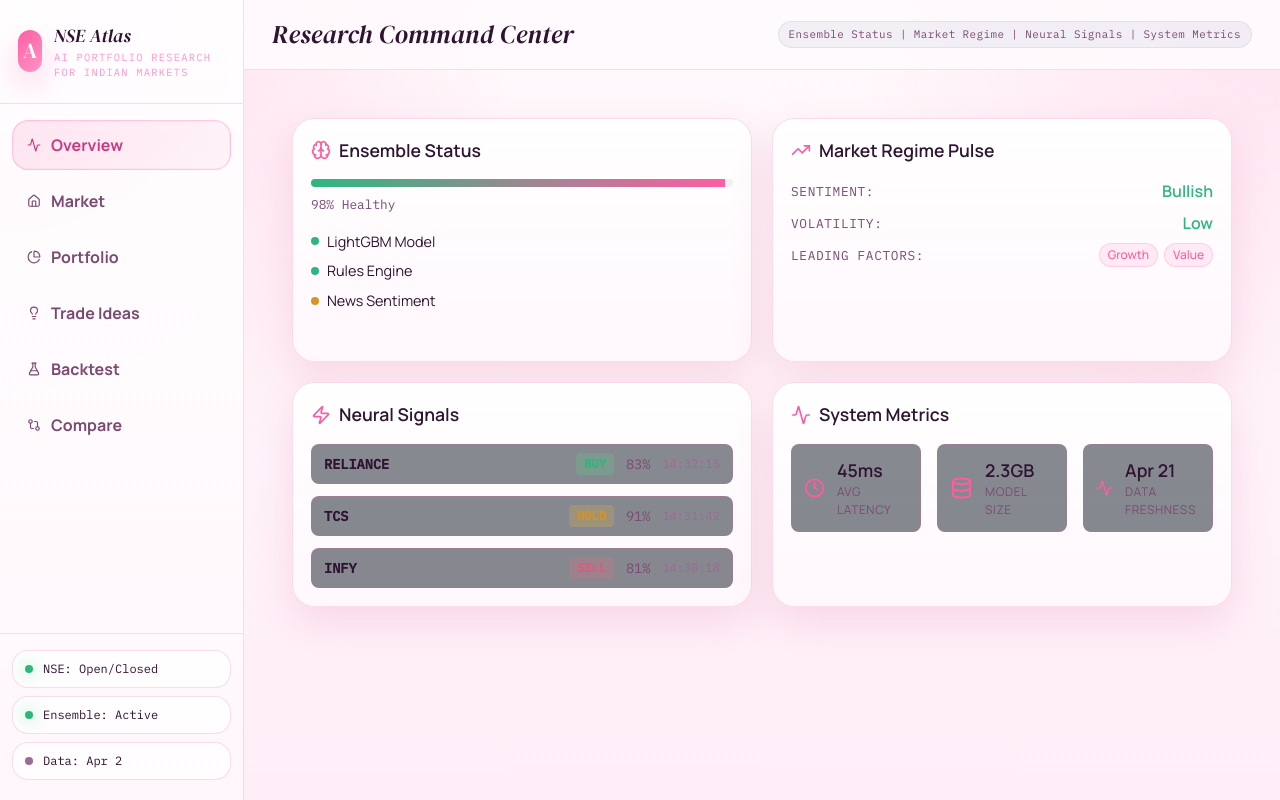
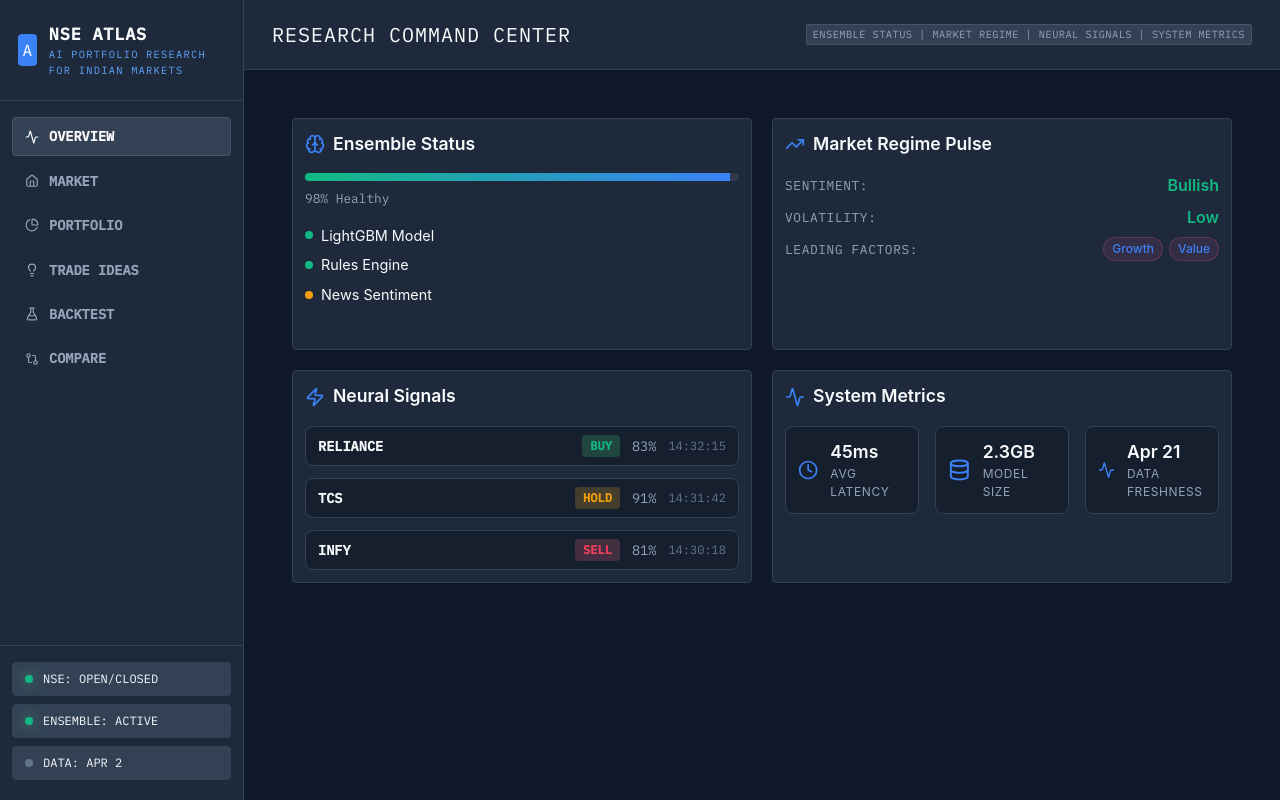
Before and after one commit to shahpruthaa/capstone, a React (Vite) app: page / in a window 1280 px wide. Built offline with nearby package versions, Linux system fonts and the light colour scheme; no server answers.

Commit message:
style: implement dark mode UI overhaul with terminal-inspired aesthetic and layout adjustments

```diff
--- a/src/components/MetricCard.tsx
+++ b/src/components/MetricCard.tsx
@@ -17,7 +17,7 @@ export function MetricCard({ label, value, sub, color = 'slate', trend, icon }:
         blue: 'text-blue-600',
         amber: 'text-amber-600',
         purple: 'text-violet-600',
-        slate: 'text-slate-800',
+        slate: 'text-slate-50',
     };
 
     const TrendIcon = trend === 'up' ? TrendingUp : trend === 'down' ? TrendingDown : Minus;
@@ -32,7 +32,7 @@ export function MetricCard({ label, value, sub, color = 'slate', trend, icon }:
                     {icon && <span className="text-slate-400">{icon}</span>}
                 </div>
             </div>
-            <p className={`text-2xl font-bold ${colorMap[color]}`}>{value}</p>
+            <p className={`text-xl font-bold font-mono ${colorMap[color]}`}>{value}</p>
             {sub && <p className="text-xs text-slate-400 mt-1">{sub}</p>}
         </div>
     );
--- a/src/components/PortfolioWorkspace.tsx
+++ b/src/components/PortfolioWorkspace.tsx
@@ -16,7 +16,7 @@ export function PortfolioWorkspace({ onPortfolioGenerated, portfolio }: Props) {
 
   return (
     <div className="space-y-6">
-      <div className="card p-5">
+      <div className="card p-4">
         <p className="section-title">Portfolio Workflow</p>
         <div className="flex flex-wrap items-center justify-between gap-4">
           <div>
@@ -25,7 +25,7 @@ export function PortfolioWorkspace({ onPortfolioGenerated, portfolio }: Props) {
               Step 1: define the mandate. Step 2: review the recommended portfolio. Step 3: compare it against your real holdings using the same research stack.
             </p>
           </div>
-          <div className="flex gap-2 rounded-2xl border border-slate-700/60 bg-slate-950/40 p-1">
+          <div className="flex gap-2 rounded-sm border border-slate-700 bg-slate-800/50 p-1">
             <button
               className={`${view === 'build' ? 'btn-primary' : 'btn-secondary'} px-4 py-2 text-sm`}
               onClick={() => setView('build')}
@@ -43,7 +43,7 @@ export function PortfolioWorkspace({ onPortfolioGenerated, portfolio }: Props) {
       </div>
 
       {portfolio?.regimeWarning && (
-        <div className="rounded-xl border border-amber-500/30 bg-amber-500/10 p-4">
+        <div className="rounded-sm border border-amber-500/30 bg-amber-500/10 p-4">
           <div className="flex gap-3">
             <div className="text-amber-500">
               <svg xmlns="http://www.w3.org/2000/svg" width="20" height="20" fill="none" viewBox="0 0 24 24" stroke="currentColor" strokeWidth={2}>
--- a/src/index.css
+++ b/src/index.css
@@ -2,27 +2,27 @@
 @import "tailwindcss";
 
 :root {
-  --bg: #fff6fb;
-  --bg-elev: #ffffff;
-  --bg-elev-2: #fff0f7;
-  --bg-soft: rgba(255, 93, 162, 0.08);
-  --line: rgba(229, 90, 150, 0.2);
-  --line-strong: rgba(229, 90, 150, 0.35);
-  --text: #2f1431;
-  --text-muted: #7a4b72;
-  --text-dim: #9b6b91;
-  --accent: #ff5da2;
-  --accent-2: #ff96c7;
-  --accent-warm: #ffc46b;
-  --good: #2db77f;
-  --warn: #d79326;
-  --bad: #d95b7d;
-  --shadow: 0 16px 42px rgba(204, 82, 137, 0.16);
-  --radius: 22px;
+  --bg: #0f172a;          /* slate-900 */
+  --bg-elev: #1e293b;     /* slate-800 */
+  --bg-elev-2: #334155;   /* slate-700 */
+  --bg-soft: rgba(148, 163, 184, 0.08); /* slate-400 / 8% */
+  --line: #334155;        /* slate-700 */
+  --line-strong: #475569; /* slate-600 */
+  --text: #f8fafc;        /* slate-50 */
+  --text-muted: #94a3b8;  /* slate-400 */
+  --text-dim: #64748b;    /* slate-500 */
+  --accent: #3b82f6;      /* blue-500 */
+  --accent-2: #60a5fa;    /* blue-400 */
+  --accent-warm: #f59e0b; /* amber-500 */
+  --good: #10b981;        /* emerald-500 */
+  --warn: #f59e0b;        /* amber-500 */
+  --bad: #f43f5e;         /* rose-500 */
+  --shadow: none;         /* NO SHADOWS for Bloomberg aesthetic */
+  --radius: 4px;          /* Sharp, slightly rounded corners */
   --sidebar-w: 244px;
   --topbar-h: 70px;
-  --font-display: "DM Serif Display", serif;
-  --font-ui: "Manrope", sans-serif;
+  --font-display: "IBM Plex Mono", monospace;
+  --font-ui: "Inter", "Manrope", sans-serif;
   --font-mono: "IBM Plex Mono", monospace;
 }
 
@@ -34,10 +34,7 @@
 
 html {
   min-height: 100%;
-  background:
-    radial-gradient(circle at top left, rgba(255, 93, 162, 0.2), transparent 34%),
-    radial-gradient(circle at top right, rgba(255, 150, 199, 0.22), transparent 28%),
-    linear-gradient(180deg, #fff9fc 0%, #ffeef7 100%);
+  background: var(--bg);
   color: var(--text);
   font-family: var(--font-ui);
   -webkit-font-smoothing: antialiased;
@@ -88,11 +85,8 @@ a {
   position: fixed;
   inset: 0 auto 0 0;
   width: var(--sidebar-w);
-  background:
-    linear-gradient(180deg, rgba(255, 255, 255, 0.95), rgba(255, 246, 251, 0.96)),
-    radial-gradient(circle at top left, rgba(255, 93, 162, 0.12), transparent 42%);
+  background: var(--bg-elev);
   border-right: 1px solid var(--line);
-  backdrop-filter: blur(18px);
   display: flex;
   flex-direction: column;
   z-index: 40;
@@ -116,8 +110,7 @@ a {
   align-items: center;
   justify-content: space-between;
   border-bottom: 1px solid var(--line);
-  background: rgba(255, 250, 253, 0.9);
-  backdrop-filter: blur(18px);
+  background: var(--bg-elev);
 }
 
 .app-main {
@@ -136,14 +129,13 @@ a {
 .logo-mark {
   display: grid;
   place-items: center;
-  width: 42px;
-  height: 42px;
-  border-radius: 14px;
-  background: linear-gradient(135deg, var(--accent), var(--accent-2));
+  width: 32px;
+  height: 32px;
+  border-radius: 4px;
+  background: var(--accent);
   color: #ffffff;
-  font-family: var(--font-display);
-  font-size: 1.35rem;
-  box-shadow: 0 14px 30px rgba(255, 93, 162, 0.25);
+  font-family: var(--font-mono);
+  font-size: 1rem;
 }
 
 .logo-text-wrap {
@@ -151,10 +143,11 @@ a {
 }
 
 .logo-name {
-  font-family: var(--font-display);
-  font-size: 1.15rem;
-  font-style: italic;
-  letter-spacing: 0.01em;
+  font-family: var(--font-mono);
+  font-size: 1.05rem;
+  font-weight: 700;
+  letter-spacing: 0.05em;
+  text-transform: uppercase;
 }
 
 .logo-tag {
@@ -176,14 +169,17 @@ a {
 .nav-item {
   width: 100%;
   border: 1px solid transparent;
-  border-radius: 16px;
+  border-radius: 4px;
   background: transparent;
   color: var(--text-muted);
-  padding: 12px 14px;
+  padding: 8px 12px;
   display: flex;
   align-items: center;
   gap: 10px;
-  font-weight: 700;
+  font-weight: 600;
+  font-family: var(--font-mono);
+  font-size: 0.85rem;
+  text-transform: uppercase;
   transition: 160ms ease;
   text-align: left;
 }
@@ -196,10 +192,9 @@ a {
 }
 
 .nav-item.active {
-  background: linear-gradient(135deg, rgba(255, 93, 162, 0.14), rgba(255, 143, 192, 0.08));
-  border-color: rgba(255, 93, 162, 0.28);
-  color: #c73a84;
-  box-shadow: inset 0 0 0 1px rgba(255, 93, 162, 0.06);
+  background: var(--bg-elev-2);
+  border-color: var(--line-strong);
+  color: var(--text);
 }
 
 .sidebar-bottom {
@@ -215,9 +210,12 @@ a {
   align-items: center;
   gap: 10px;
   border: 1px solid var(--line);
-  border-radius: 16px;
-  background: rgba(255, 255, 255, 0.75);
-  padding: 10px 12px;
+  border-radius: 4px;
+  background: var(--bg-elev-2);
+  padding: 8px 12px;
+  font-family: var(--font-mono);
+  font-size: 0.75rem;
+  text-transform: uppercase;
 }
 
 .status-dot {
@@ -244,25 +242,22 @@ a {
 }
 
 .page-title {
-  font-family: var(--font-display);
-  font-size: 1.6rem;
-  font-style: italic;
-  letter-spacing: 0.01em;
+  font-family: var(--font-mono);
+  font-size: 1.25rem;
+  text-transform: uppercase;
+  letter-spacing: 0.05em;
 }
 
 .card,
 .metric-card {
-  background:
-    linear-gradient(180deg, rgba(255, 255, 255, 0.98), rgba(255, 247, 252, 0.96)),
-    radial-gradient(circle at top left, rgba(255, 93, 162, 0.08), transparent 42%);
+  background: var(--bg-elev);
   border: 1px solid var(--line);
   border-radius: var(--radius);
-  box-shadow: var(--shadow);
   color: var(--text);
 }
 
 .metric-card {
-  padding: 18px;
+  padding: 12px;
 }
 
 .section-title {
@@ -279,88 +274,52 @@ a {
   display: inline-flex;
   align-items: center;
   gap: 6px;
-  padding: 4px 10px;
-  border-radius: 999px;
+  padding: 2px 6px;
+  border-radius: 2px;
   border: 1px solid transparent;
   font-family: var(--font-mono);
-  font-size: 0.68rem;
+  font-size: 0.65rem;
   letter-spacing: 0.04em;
+  text-transform: uppercase;
 }
 
-.badge-neutral {
-  background: rgba(148, 163, 184, 0.12);
-  border-color: rgba(148, 163, 184, 0.18);
-  color: var(--text-muted);
-}
-
-.badge-green {
-  background: rgba(74, 222, 128, 0.14);
-  border-color: rgba(74, 222, 128, 0.22);
-  color: #8df0ae;
-}
-
-.badge-red {
-  background: rgba(251, 113, 133, 0.14);
-  border-color: rgba(251, 113, 133, 0.22);
-  color: #ff9fb0;
-}
-
-.badge-blue {
-  background: rgba(96, 165, 250, 0.14);
-  border-color: rgba(96, 165, 250, 0.22);
-  color: #93c5fd;
-}
-
-.badge-amber {
-  background: rgba(251, 191, 36, 0.14);
-  border-color: rgba(251, 191, 36, 0.22);
-  color: #fcd679;
-}
-
-.badge-purple {
-  background: rgba(167, 139, 250, 0.14);
-  border-color: rgba(167, 139, 250, 0.22);
-  color: #c4b5fd;
-}
+.badge-neutral { background: var(--bg-elev-2); border-color: var(--line-strong); color: var(--text-muted); }
+.badge-green { background: rgba(16, 185, 129, 0.1); border-color: rgba(16, 185, 129, 0.3); color: #34d399; }
+.badge-red { background: rgba(244, 63, 94, 0.1); border-color: rgba(244, 63, 94, 0.3); color: #fb7185; }
+.badge-blue { background: rgba(59, 130, 246, 0.1); border-color: rgba(59, 130, 246, 0.3); color: #93c5fd; }
+.badge-amber { background: rgba(245, 158, 11, 0.1); border-color: rgba(245, 158, 11, 0.3); color: #fcd34d; }
+.badge-purple { background: rgba(139, 92, 246, 0.1); border-color: rgba(139, 92, 246, 0.3); color: #c4b5fd; }
 
 .alert-info,
 .alert-warning,
 .alert-success {
-  padding: 12px 14px;
-  border-radius: 16px;
+  padding: 8px 12px;
+  border-radius: 4px;
   border: 1px solid transparent;
+  font-family: var(--font-mono);
+  font-size: 0.75rem;
 }
 
-.alert-info {
-  background: rgba(255, 93, 162, 0.1);
-  border-color: rgba(255, 93, 162, 0.18);
-  color: #ffd2e5;
-}
-
-.alert-warning {
-  background: rgba(251, 191, 36, 0.12);
-  border-color: rgba(251, 191, 36, 0.2);
-  color: #9a6512;
-}
-
-.alert-success {
-  background: rgba(74, 222, 128, 0.12);
-  border-color: rgba(74, 222, 128, 0.2);
-  color: #1f7e59;
-}
+.alert-info { background: rgba(59, 130, 246, 0.1); border-color: rgba(59, 130, 246, 0.3); color: #93c5fd; }
+.alert-warning { background: rgba(245, 158, 11, 0.1); border-color: rgba(245, 158, 11, 0.3); color: #fcd34d; }
+.alert-success { background: rgba(16, 185, 129, 0.1); border-color: rgba(16, 185, 129, 0.3); color: #34d399; }
 
 .btn-primary,
 .btn-secondary {
   border: 1px solid transparent;
-  border-radius: 16px;
-  font-weight: 800;
+  border-radius: 4px;
+  font-family: var(--font-mono);
+  text-transform: uppercase;
+  font-weight: 600;
   transition: 160ms ease;
+  font-size: 0.75rem;
+  padding: 8px 14px;
 }
 
 .btn-primary {
-  background: linear-gradient(135deg, var(--accent), var(--accent-2));
+  background: var(--accent);
   color: #ffffff;
-  box-shadow: 0 14px 30px rgba(255, 93, 162, 0.2);
+  border-color: var(--accent-2);
 }
 
 .btn-primary:hover:not(:disabled) {
@@ -380,10 +339,11 @@ a {
 
 .input-field {
   width: 100%;
-  border-radius: 16px;
+  border-radius: 4px;
   border: 1px solid var(--line);
-  background: rgba(255, 255, 255, 0.92);
+  background: var(--bg);
   color: var(--text);
+  font-family: var(--font-mono);
   outline: none;
   transition: 160ms ease;
 }
@@ -393,31 +353,33 @@ a {
 }
 
 .input-field:focus {
-  border-color: rgba(255, 93, 162, 0.45);
-  box-shadow: 0 0 0 4px rgba(255, 93, 162, 0.08);
+  border-color: var(--accent);
+  box-shadow: 0 0 0 1px var(--accent);
 }
 
 .risk-btn {
-  border-radius: 18px;
+  border-radius: 4px;
   border: 1px solid var(--line);
-  background: rgba(255, 93, 162, 0.05);
+  background: var(--bg-elev-2);
   color: var(--text-muted);
-  padding: 14px 10px;
+  padding: 10px;
   display: flex;
   flex-direction: column;
   align-items: center;
   gap: 6px;
   transition: 160ms ease;
+  font-family: var(--font-mono);
+  text-transform: uppercase;
 }
 
 .risk-btn:hover {
-  background: rgba(255, 93, 162, 0.11);
+  background: var(--line-strong);
   color: var(--text);
 }
 
 .risk-btn.active-risk {
-  border-color: rgba(255, 93, 162, 0.35);
-  background: linear-gradient(135deg, rgba(255, 93, 162, 0.16), rgba(255, 143, 192, 0.06));
+  border-color: var(--accent);
+  background: rgba(59, 130, 246, 0.1);
   color: var(--accent-2);
 }
 
@@ -452,10 +414,13 @@ a {
   display: inline-flex;
   align-items: center;
   justify-content: center;
-  border-radius: 999px;
-  padding: 4px 10px;
+  border-radius: 2px;
+  padding: 2px 6px;
   font-family: var(--font-mono);
-  font-size: 0.68rem;
+  font-size: 0.6rem;
+  text-transform: uppercase;
+  background: var(--bg-elev-2);
+  border: 1px solid var(--line-strong);
 }
 
 .progress-bar-track {
@@ -501,84 +466,7 @@ a {
   background: rgba(148, 163, 184, 0.05);
 }
 
-.bg-slate-50,
-.bg-white,
-.bg-slate-100,
-.bg-slate-950\/40 {
-  background-color: rgba(255, 255, 255, 0.9) !important;
-}
-
-.bg-teal-100,
-.bg-blue-100,
-.bg-teal-600,
-.bg-white\/20 {
-  background-color: rgba(255, 93, 162, 0.12) !important;
-}
-
-.border-slate-50,
-.border-slate-100,
-.border-slate-200,
-.border-slate-700\/60 {
-  border-color: rgba(148, 163, 184, 0.16) !important;
-}
-
-.text-slate-900,
-.text-slate-800,
-.text-white {
-  color: var(--text) !important;
-}
-
-.text-slate-700,
-.text-slate-600,
-.text-slate-500,
-.text-slate-400,
-.text-slate-300,
-.text-slate-200,
-.text-white\/70,
-.text-teal-100 {
-  color: var(--text-muted) !important;
-}
-
-.text-teal-800,
-.text-teal-700,
-.text-teal-600,
-.text-cyan-700,
-.text-sky-700,
-.text-blue-700,
-.text-blue-600,
-.text-cyan-200 {
-  color: var(--accent-2) !important;
-}
-
-.text-amber-600,
-.text-amber-500 {
-  color: #fcd679 !important;
-}
-
-.text-emerald-600,
-.text-emerald-500 {
-  color: #8df0ae !important;
-}
-
-.text-rose-500,
-.text-rose-400,
-.text-red-500 {
-  color: #ff9fb0 !important;
-}
-
-.hover\:bg-slate-50:hover {
-  background-color: rgba(148, 163, 184, 0.12) !important;
-}
-
-.hover\:text-white:hover,
-.hover\:text-rose-500:hover {
-  color: var(--text) !important;
-}
-
-.shadow-xl,
-.shadow-2xl {
-  box-shadow: var(--shadow) !important;
-}
+/* REMOVED: legacy hardcoded overrides that clash with Tailwind classes */
 
 .text-mono,
 .font-mono {
```
Also changed, not shown: src/components/AnalyzeTab.tsx (+31 -31 lines), src/components/CompareTab.tsx (+47 -47 lines), src/components/GenerateTab.tsx (+30 -30 lines).
